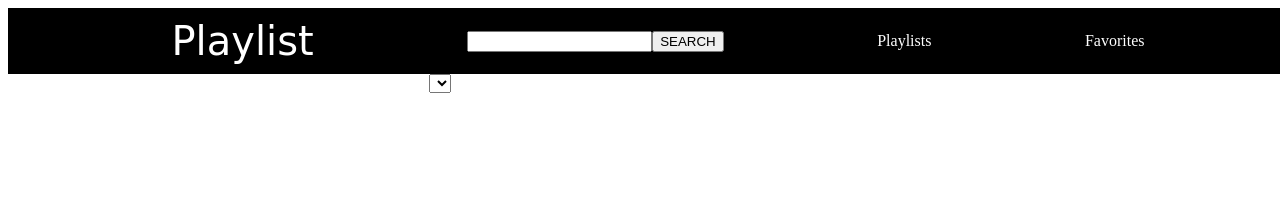
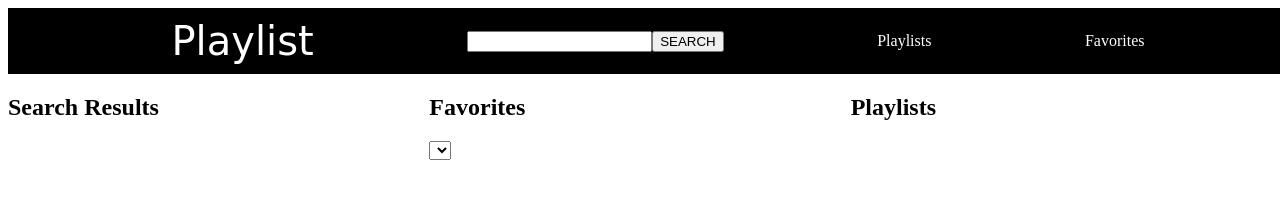
Before and after one commit to bendelonlee/playFrontend, a website built with webpack: page index.html in a window 1280 px wide. Built offline with nearby package versions, Linux system fonts and the light colour scheme; no server answers.

Commit message:
Adds titles for each of the 3 sections

```diff
--- a/index.html
+++ b/index.html
@@ -15,12 +15,17 @@
 
   <div id="grid-container">
   <div id="favorites">
+    <h2>Favorites</h2>
     <select id="playlist-select">
 
     </select>
   </div>
-  <div id="songs"></div>
-  <div id="playlists"></div>
+  <div id="songs">
+    <h2>Search Results</h2>
+  </div>
+  <div id="playlists">
+    <h2>Playlists</h2>
+  </div>
   </div>
 </body>
 </html>
```
